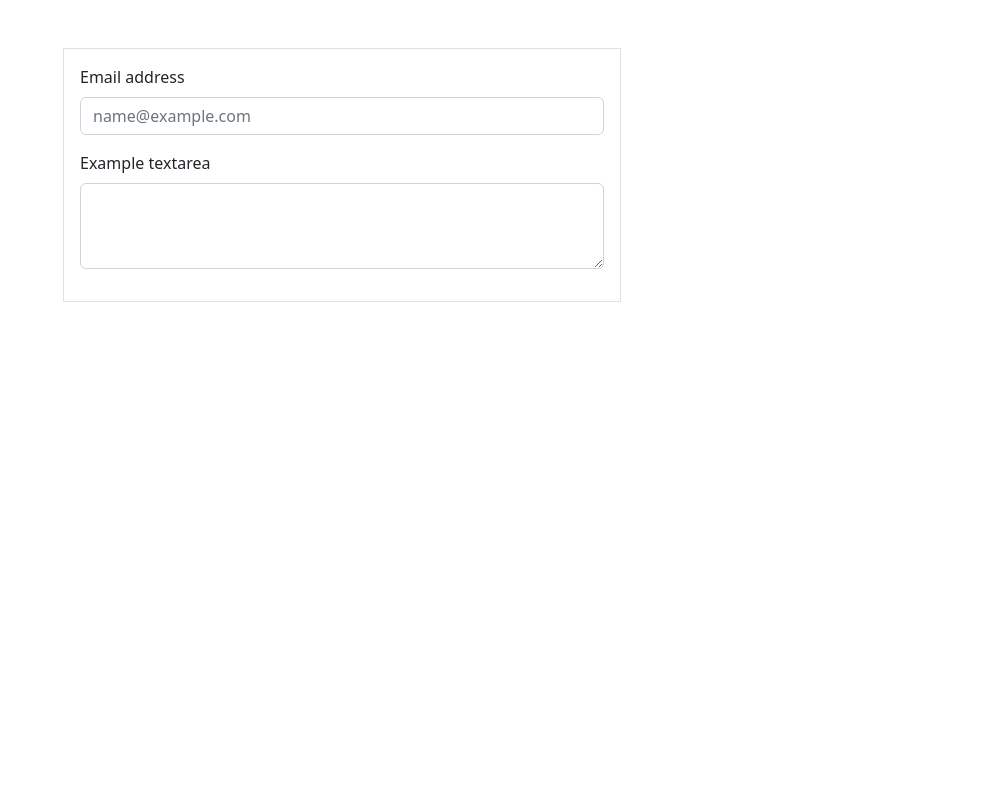
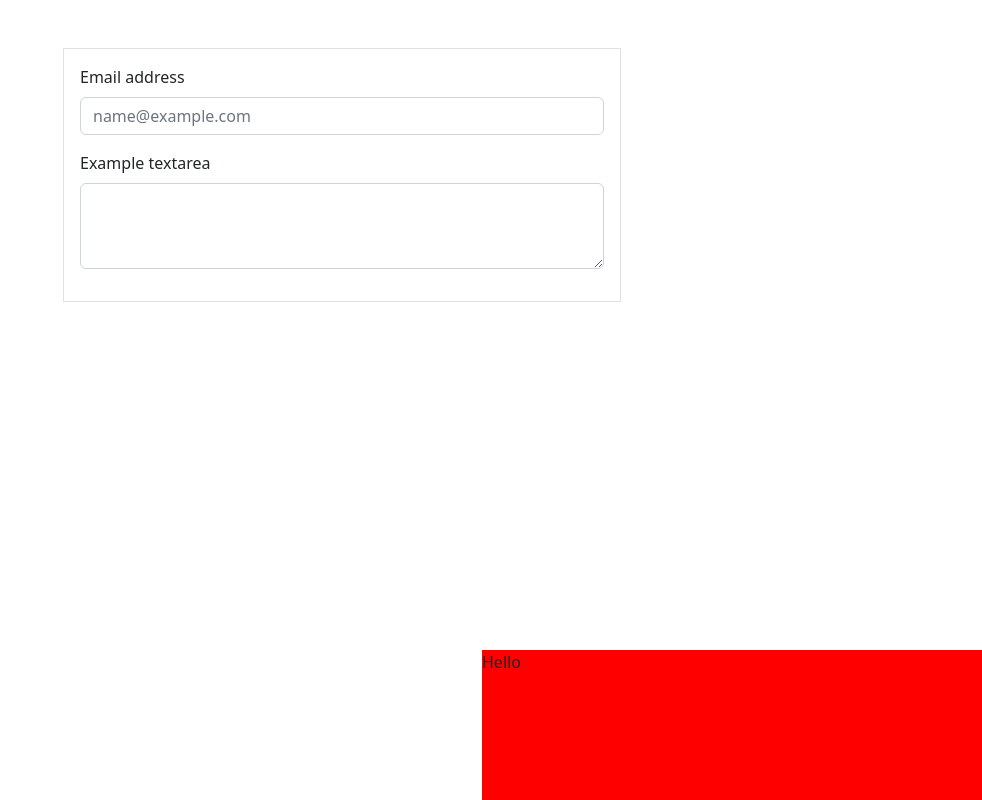
Before and after one commit to yehorkov/test-react-app, a React (Create React App) app: page / in a window 1280 px wide. Shown: the whole page, without its empty margins (298-1280 px from the left). Built offline with nearby package versions, Linux system fonts and the light colour scheme.

Commit message:
End lesson about portal

```diff
--- a/src/App.js
+++ b/src/App.js
@@ -208,6 +208,7 @@
 // Ниже лекции после 159
 
 import React, {Component} from 'react';
+import ReactDOM from 'react-dom';
 import {Container} from 'react-bootstrap';
 import './App.css';
 
@@ -218,32 +219,75 @@
 	// 	this.myRef.current.focus();
 	// }
 
-	setInputRef = (elem) => {
-		this.myRef = elem;
-	}
+	// setInputRef = (elem) => {
+	// 	this.myRef = elem;
+	// }
 
-	focusFirstTI = () => {
-		if (this.myRef) {
-			this.myRef.focus();
-		}
-	}
+	// focusFirstTI = () => {
+	// 	if (this.myRef) {
+	// 		this.myRef.focus();
+	// 	}
+	// }
+
+    state = {
+        advOpen: false
+    }
+
+    componentDidMount() {
+        setTimeout(this.handleClick, 3000);
+    }
+
+    handleClick = () => {
+        this.setState(({advOpen}) => ({
+            advOpen: !advOpen
+        }))
+    }
 
     render() {
         return (
             <Container>
-                <form className="w-50 border mt-5 p-3 m-auto">
+                <form onClick={this.handleClick} className="w-50 border mt-5 p-3 m-auto"
+                style={{'overflow': 'hidden',
+                        'position': 'relative'}}>
                     <div className="mb-3">
                         <label htmlFor="exampleFormControlInput1" className="form-label">Email address</label>
-                        <input ref={this.setInputRef} type="email" className="form-control" id="exampleFormControlInput1" placeholder="name@example.com"/>
+                        <input  type="email" className="form-control" id="exampleFormControlInput1" placeholder="name@example.com"/>
                     </div>
                     <div className="mb-3">
                         <label htmlFor="exampleFormControlTextarea1" className="form-label">Example textarea</label>
-                        <textarea onClick={this.focusFirstTI} className="form-control" id="exampleFormControlTextarea1" rows="3"></textarea>
+                        <textarea className="form-control" id="exampleFormControlTextarea1" rows="3"></textarea>
                     </div>
+                    {
+                        this.state.advOpen ?
+                            <Portal>
+                                <Msg/>
+                            </Portal> : null
+                    }
                 </form>
             </Container>
         )
     }
+}
+
+const Portal = (props) => {
+    const node = document.createElement('div');
+    document.body.appendChild(node);
+
+    return ReactDOM.createPortal(props.children, node);
+}
+
+const Msg = () => {
+    return (
+        <div
+        style={{'width': '500px',
+                'height': '150px',
+                'backgroundColor': 'red',
+                'position': 'absolute',
+                'right': '0',
+                'bottom': '0'}}>
+            Hello
+        </div>
+    )
 }
 
 // class TextInput extends Component {
--- a/src/index.js
+++ b/src/index.js
@@ -29,9 +29,5 @@
 
 const root = ReactDOM.createRoot(document.getElementById('root'));
 root.render(
-  <StrictMode>
 	<App/>
-	{/* <BigButton as='a'>Отправить отчет</BigButton> */}
-	{/* <BootstrapTest/> */}
-  </StrictMode>
 );
```
